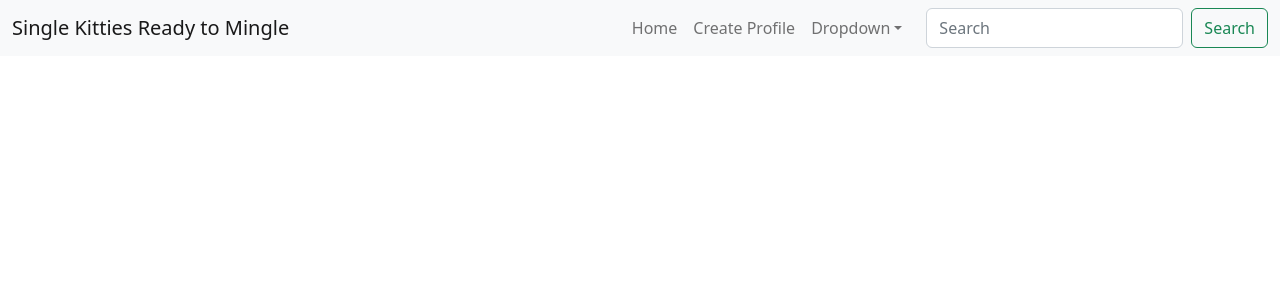
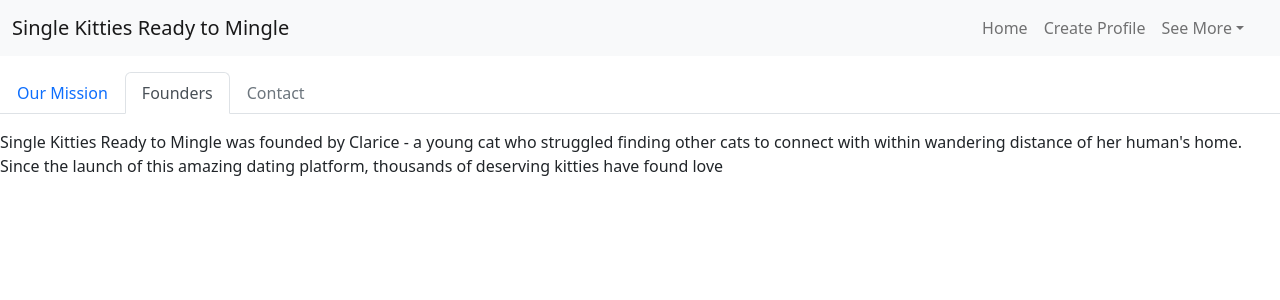
Before and after one commit to megansqueen/kittycatdatingapp, a React (Create React App) app: page /learnmore in a window 1280 px wide. Shown: the top 300 px of the page. Built offline with nearby package versions, Linux system fonts and the light colour scheme; no server answers.

Commit message:
almostdone

```diff
--- a/src/components/CatCard.js
+++ b/src/components/CatCard.js
@@ -11,7 +11,9 @@ function CatCard({
     pickupLine,
     id,
     handleDeleted,
-    handleMatch
+    handleMatch,
+    handleUnMatch,
+    matchedStatus
 }) {
 
     function handleDeleteClick() {
@@ -36,7 +38,7 @@ function CatCard({
             .then(() => handleMatch(id))
     }
 
-    function handleUnMatch() {
+    function handleUnMatchUpdate() {
         fetch(`http://localhost:3000/cats/${id}`, {
             method: "PATCH",
             headers: {
@@ -64,9 +66,9 @@ function CatCard({
         <ListGroup.Item>Favorite Movie: {favoritemovie}</ListGroup.Item>
       </ListGroup>
       <Card.Body>
-      <Button onClick={handleMatchUpdate}variant="success">Match</Button>
-      <Button onClick={handleUnMatch}variant="Secondary">Unmatch</Button>
-      <Button onClick={handleDeleteClick}variant="Dark">Delete</Button>
+        <Button onClick={handleMatchUpdate}variant="danger">Match</Button>
+        <Button onClick={handleUnMatchUpdate}variant="secondary">Unmatch</Button>
+        <Button onClick={handleDeleteClick}variant="dark">Delete</Button>
       </Card.Body>
     </Card>
   );
--- a/src/components/CatList.js
+++ b/src/components/CatList.js
@@ -34,7 +34,7 @@ function CatList({
                             favoritemovie={cat.favoriteMovie}
                             age={cat.age}
                             pickupLine={cat.pickupLine}
-                            matchedStatus={cat.matched}
+                            matchedStatus={cat.matchStatus}
                             handleDeleted={handleDeleted}
                             handleMatch={handleMatch}
                         />
--- a/src/components/CatPage.js
+++ b/src/components/CatPage.js
@@ -1,5 +1,6 @@
 import React from "react";
 import CatList from "./CatList";
+import Search from "./Search";
 
 function CatPage({ cats, setCats }) {
 
@@ -9,10 +10,20 @@ function CatPage({ cats, setCats }) {
         }
     })
 
+    function handleSearch(search) {
+        const searchedArray = unMatchedCatArray.filter((cat) => {
+          if(cat.name.toLowerCase().includes(search.toLowerCase())) {
+              return cat
+            }
+          })
+          setCats(searchedArray)
+        }
+
   return (
     <main>
+        <Search onSearch={handleSearch} />
             <CatList
-                cats={unMatchedCatArray}
+                cats={cats}
                 setCats={setCats}
             />
     </main>
--- a/src/components/LearnMore.js
+++ b/src/components/LearnMore.js
@@ -1,9 +1,24 @@
-import React from "react";
+import Tab from 'react-bootstrap/Tab';
+import Tabs from 'react-bootstrap/Tabs';
 
 function LearnMore() {
-    return (
-        console.log("Hello learn")
-    )
+  return (
+    <Tabs
+      defaultActiveKey="profile"
+      id="uncontrolled-tab-example"
+      className="mb-3"
+    >
+      <Tab eventKey="home" title="Our Mission">
+        <p>Our Mission: To provide every cat wiht the experience of true love and companionship. Whether you're seeking a long term relationship or just a short fling because you're in heat, we believe every cat deserved to snuggle up with someone they can truly connect with</p>
+      </Tab>
+      <Tab eventKey="profile" title="Founders">
+        <p>Single Kitties Ready to Mingle was founded by Clarice - a young cat who struggled finding other cats to connect with within wandering distance of her human's home. Since the launch of this amazing dating platform, thousands of deserving kitties have found love</p>
+      </Tab>
+      <Tab eventKey="contact" title="Contact" disabled>
+        <p>Clarice doesn't have a phone or email, but if you've like to offer feedback you can find her occasionally wandering down 20th st in Portland OR. She's the white fluffy one.</p>
+      </Tab>
+    </Tabs>
+  );
 }
 
-export default LearnMore
+export default LearnMore;
--- a/src/components/NavBar.js
+++ b/src/components/NavBar.js
@@ -1,13 +1,11 @@
 import React from "react";
-import Button from 'react-bootstrap/Button';
 import Container from 'react-bootstrap/Container';
-import Form from 'react-bootstrap/Form';
 import Nav from 'react-bootstrap/Nav';
 import Navbar from 'react-bootstrap/Navbar';
 import NavDropdown from 'react-bootstrap/NavDropdown';
 import Offcanvas from 'react-bootstrap/Offcanvas';
 
-function NavBar({ onChangePage }) {
+function NavBar({ onChangePage, handleSearch }) {
     function handleLinkClick(e) {
         e.preventDefault()
         onChangePage(e.target.pathname)
@@ -35,7 +33,7 @@ function NavBar({ onChangePage }) {
                   <Nav.Link href="/">Home</Nav.Link>
                   <Nav.Link href="/createprofile">Create Profile</Nav.Link>
                   <NavDropdown
-                    title="Dropdown"
+                    title="See More"
                     id={`offcanvasNavbarDropdown-expand-${expand}`}
                   >
                     <NavDropdown.Item href="/matchpage">Match Page</NavDropdown.Item>
@@ -43,20 +41,8 @@ function NavBar({ onChangePage }) {
                       Learn More
                     </NavDropdown.Item>
                     <NavDropdown.Divider />
-                    <NavDropdown.Item href="Create Profile">
-                      Create Profile
-                    </NavDropdown.Item>
                   </NavDropdown>
                 </Nav>
-                <Form className="d-flex">
-                  <Form.Control
-                    type="search"
-                    placeholder="Search"
-                    className="me-2"
-                    aria-label="Search"
-                  />
-                  <Button variant="outline-success">Search</Button>
-                </Form>
               </Offcanvas.Body>
             </Navbar.Offcanvas>
           </Container>
--- /dev/null
+++ b/src/components/Search.js
@@ -0,0 +1,31 @@
+import React, { useState } from "react";
+import Button from 'react-bootstrap/Button';
+import Form from 'react-bootstrap/Form';
+
+
+function Search({ onSearch }) {
+const[search, setSearch] = useState("")
+
+    function handleOnSearch(e) {
+        e.preventDefault()
+        onSearch(search)
+    }
+
+return (
+
+    <Form className="d-flex">
+        <Form.Control
+            type="search"
+            placeholder="Search Cats"
+            className="me-2"
+            aria-label="Search"
+            value={search}
+            onChange={(e) => setSearch(e.target.value)}
+        />
+        <Button onClick={handleOnSearch}type="submit"variant="outline-success">Search</Button>
+    </Form>
+
+)
+}
+
+export default Search
```
Also changed, not shown: src/components/Header.js (deleted, +0 -9 lines).
